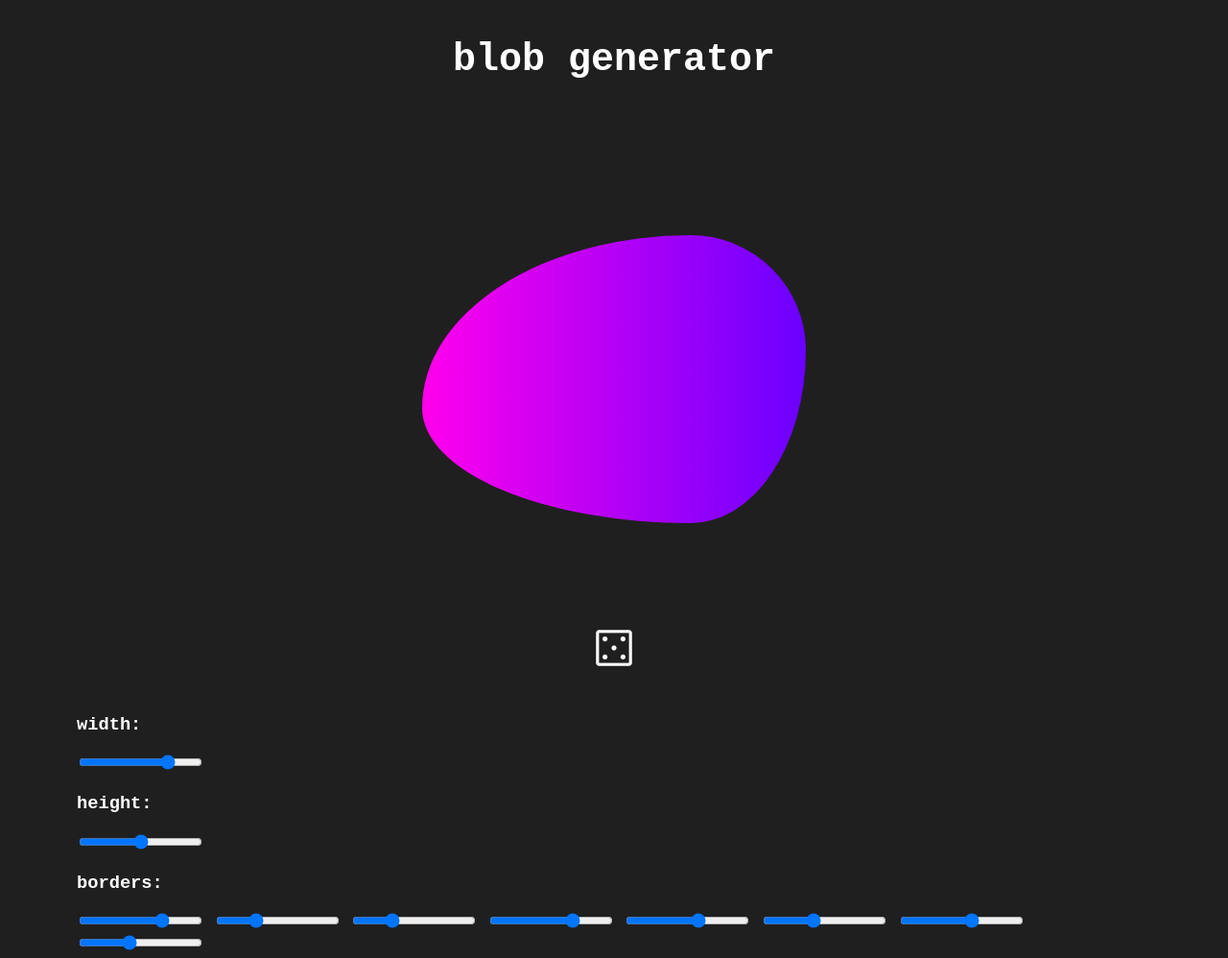
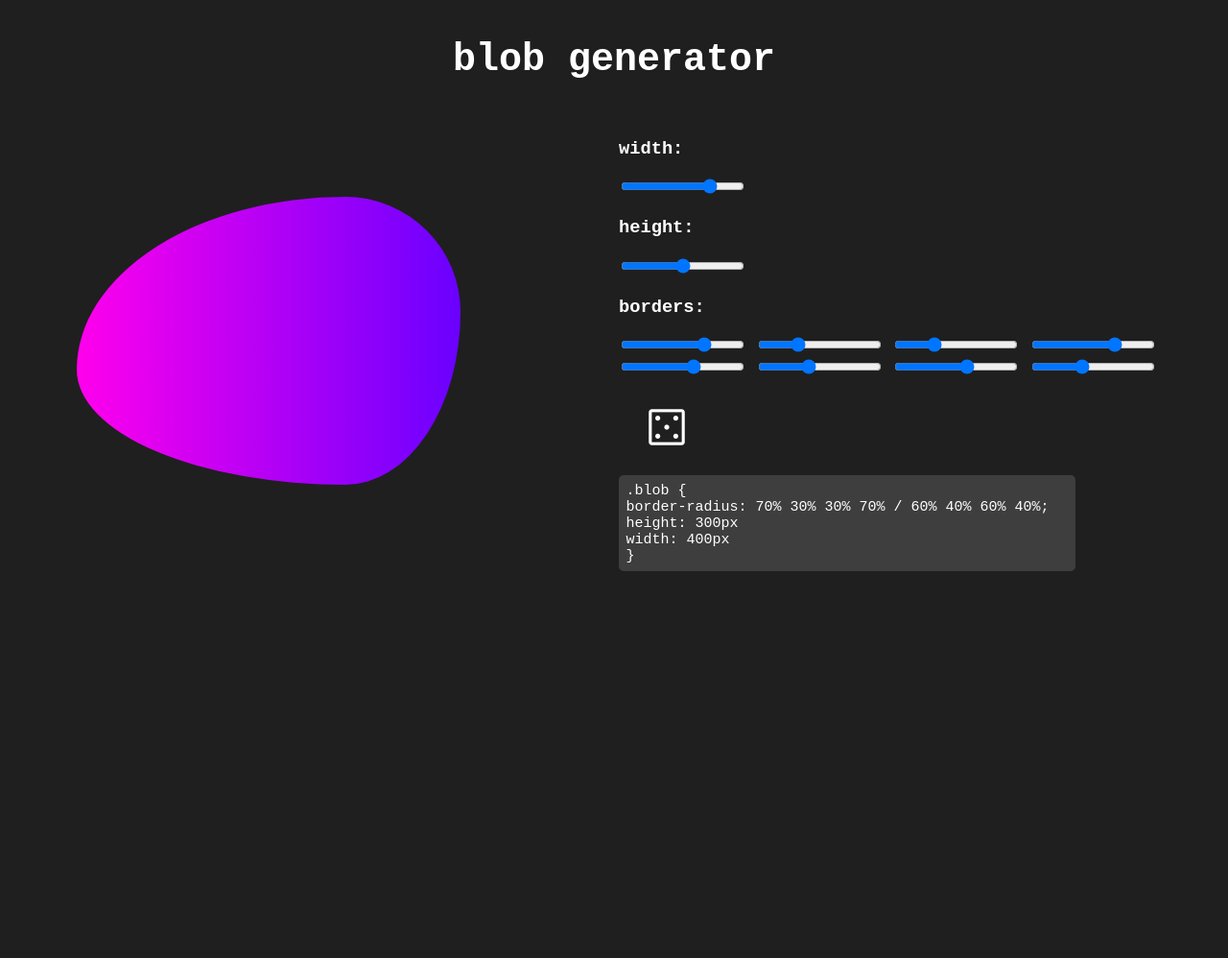
Before and after one commit to andrearotesi/blob-generator, a plain HTML site: page index.html in a window 1280 px wide. Shown: the top 998 px of the page at 96% size. After the commit the page ends 840 px from the top, so only its background shows below. Drawn offline with nearby package versions, Linux system fonts and the light colour scheme.

Commit message:
Added CSS grid, style revision

```diff
--- a/index.html
+++ b/index.html
@@ -11,30 +11,38 @@
 <body>
     <h1>blob generator</h1>
 
-    <section class="content">
+    <div class="parent">
+        <!-- BLOB -->
+        <div class="blob-wrapper">
             <div id="blob" class="blob"></div>
+        </div>
 
-        <span id="casino" class="material-symbols-outlined" onclick="randomizeBlob()">
-            casino
-        </span>
-
-        <div class="values">
+        <!-- INPUTS / RANDOM / CODE -->
+        <div class="inputs-wrapper">
+            <section></section>
             <h3>width:</h3>
             <input type="range" id="width" min="100" max="500" step="10" value="400" data-value="400px">
             <h3>height:</h3>
             <input type="range" id="height" min="100" max="500" step="10" value="300" data-value="300px">
 
             <h3>borders:</h3>
+            <div>
                 <input type="range" id="radius1" min="0" max="100" step="1" value="70" data-value="70%">
                 <input type="range" id="radius2" min="0" max="100" step="1" value="30" data-value="30%">
                 <input type="range" id="radius3" min="0" max="100" step="1" value="30" data-value="30%">
                 <input type="range" id="radius4" min="0" max="100" step="1" value="70" data-value="70%">
+            </div>
+
+            <div>
                 <input type="range" id="radius5" min="0" max="100" step="1" value="60" data-value="60%">
                 <input type="range" id="radius6" min="0" max="100" step="1" value="40" data-value="40%">
                 <input type="range" id="radius7" min="0" max="100" step="1" value="60" data-value="60%">
                 <input type="range" id="radius8" min="0" max="100" step="1" value="40" data-value="40%">
             </div>
-    </section>
+
+            <span id="casino" class="material-symbols-outlined" onclick="randomizeBlob()">
+                casino
+            </span>
 
             <div class="code-wrapper">
                 .blob {
@@ -43,6 +51,8 @@
                     <div class="width"></div>
                 }
             </div>
+        </div>
+    </div>
 
     <script src="main.js"></script>
 </body>
--- a/style.css
+++ b/style.css
@@ -29,11 +29,15 @@ h1 {
     font-size: 40px;
 }
 
-.content {
+.parent {
     display: grid;
-    place-items: center;
-    margin: 5em;
+    grid-template-columns: repeat(2, 1fr);
+    grid-template-rows: 1fr;
+    grid-column-gap: 10px;
 }
+
+.blob-wrapper { grid-area: 1 / 1 / 2 / 2; }
+.inputs-wrapper { grid-area: 1 / 2 / 2 / 3; }
 
 .blob {
     margin: 5em;
@@ -44,15 +48,9 @@ h1 {
 }
 
 .code-wrapper {
+    margin-right: 25%;
     border-radius: 5px;
-    margin: 0 27% 0 27%;
-    padding: 1.5em;
+    padding: .5em;
     background-color: #3e3e3e;
-    font-size: 30px;
+    font-size: 15px;
 }
-
-.code, .height, .width {
-    padding-left: 2em;
-    text-align: left;
-    font-size: 30px;
-}
```
Lines whose indentation alone changed are shown as unchanged.
